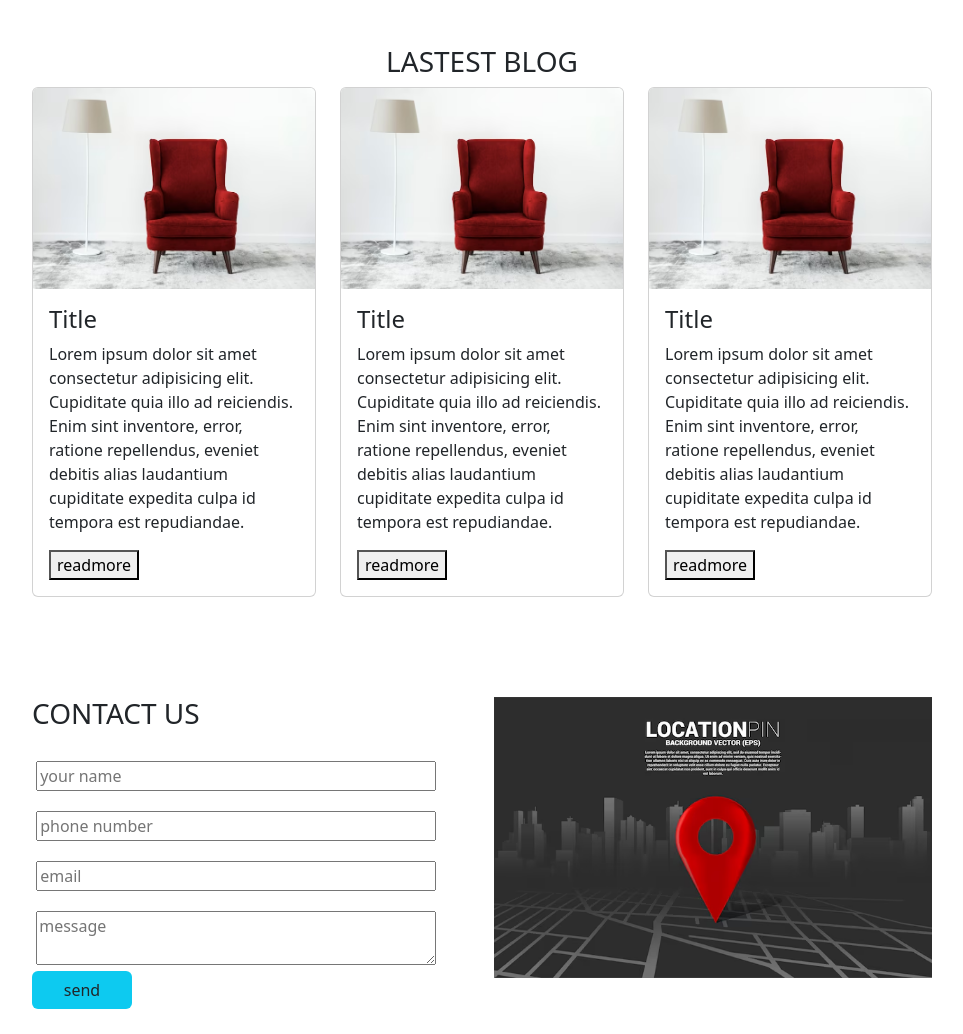
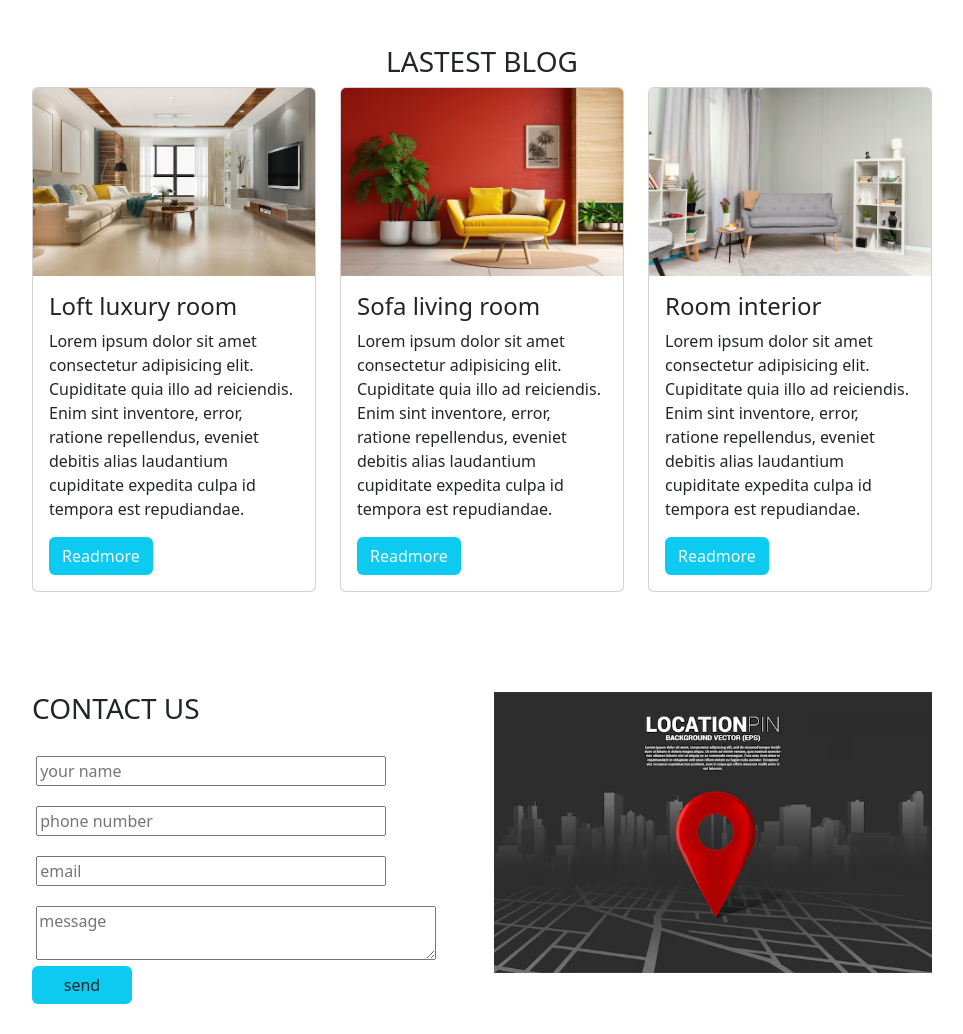
Before and after one commit to rinshidvk/Luminar-exam-2, a plain HTML site: page index.html in a window 1280 px wide. Shown: the part 1248-2282 px from the top of the page, without its empty margins (158-1121 px from the left). Before the commit the page ends 2257 px from the top, so only its background shows below. Drawn offline with nearby package versions, Linux system fonts and the light colour scheme.

Commit message:
images changed

```diff
--- a/index.html
+++ b/index.html
@@ -76,7 +76,7 @@
                       </div>
                       <div class="col-lg-3 col-md-3 col-6 social-media">
                         <button class="navbar-toggler" type="button" data-bs-toggle="collapse" data-bs-target="#collapsibleNavbar">
-                          <span class="navbar-toggler-icon"></span>
+                          <span class="navbar-toggler-icon" style="background-color: black; color: aliceblue;"></span>
                         </button>
 
                         <a href="#">
@@ -163,7 +163,7 @@
                     <div class="col-lg col-md-5 col-sm-12">
                         <img src="./images/chair-realistic-illustration_1284-9507.jpg.avif" class="img-fluid" alt="">
 
-                        <h6 class="d-flex justify-content-center">BROWN CHAIR DESIGB</h6>
+                        <h6 class="d-flex justify-content-center">BROWN CHAIR DESIGn</h6>
                         <div class="footer" style="display: flex; justify-content: space-around;">
                             <h6> $100</h6>
                             <span style="color: aqua;">Buy now</span>
@@ -173,7 +173,7 @@
                     <div class="col-lg col-md-5 col-sm-12">
                         <img src="./images/sleek-stylish-white-bed-with-high-gloss-finish_899449-239033.jpg.avif" class="img-fluid" alt="">
 
-                        <h6 class="d-flex justify-content-center">BROWN CHAIR DESIGB</h6>
+                        <h6 class="d-flex justify-content-center">DOUBLE BED DESIGN</h6>
                         <div class="footer" style="display: flex; justify-content: space-around;">
                             <h6> $100</h6>
                             <span style="color: aqua;">Buy now</span>
@@ -181,9 +181,8 @@
                         </div>
                     </div>
                     <div class="col-lg col-md-5 col-sm-12">
-                        <img src="./images/chair-realistic-illustration_1284-9507.jpg.avif" class="img-fluid" alt="">
-
-                        <h6 class="d-flex justify-content-center">BROWN CHAIR DESIGB</h6>
+                        <img src="./images/chair-pillow_176382-880.jpg.avif" class="img-fluid" alt="">
+                        <h6 class="d-flex justify-content-center">HOUSE CHAIR DESIGN</h6>
                         <div class="footer" style="display: flex; justify-content: space-around;">
                             <h6> $100</h6>
                             <span style="color: aqua;">Buy now</span>
@@ -217,48 +216,48 @@
                     <div class="row">
                         <div class="col-lg col-md-5 col-sm-12">
                             <div class="card text-start">
-                                <img class="card-img-top" src="./images/wing-back-chair-carpet-no-people_53876-160092.jpg.avif" alt="Title" />
+                                <img class="card-img-top" src="./images/3d-rendering-loft-luxury-living-room-with-bookshelf-near-bookshelf_105762-2224.jpg.avif" alt="Title" />
                                 <div class="card-body">
-                                    <h4 class="card-title">Title</h4>
+                                    <h4 class="card-title">Loft luxury room</h4>
                                     <p class="card-text">Lorem ipsum dolor sit amet consectetur adipisicing elit. Cupiditate quia illo ad reiciendis. Enim sint inventore, error, ratione repellendus, eveniet debitis alias laudantium cupiditate expedita culpa id tempora est repudiandae.</p>
-                                    <button>readmore</button>
+                                    <button class="btn bg-info text-light">Readmore</button>
                                 </div>
                             </div>
                         </div>
                         <div class="col-lg col-md-5 col-sm-12">
                             <div class="card text-start">
-                                <img class="card-img-top" src="./images/wing-back-chair-carpet-no-people_53876-160092.jpg.avif" alt="Title" />
+                                <img class="card-img-top" src="./images/sofa-living-room-decorated-with-brazilian-folklore-design_23-2150794203.jpg.avif" alt="Title" />
                                 <div class="card-body">
-                                    <h4 class="card-title">Title</h4>
+                                    <h4 class="card-title">Sofa living room</h4>
                                     <p class="card-text">Lorem ipsum dolor sit amet consectetur adipisicing elit. Cupiditate quia illo ad reiciendis. Enim sint inventore, error, ratione repellendus, eveniet debitis alias laudantium cupiditate expedita culpa id tempora est repudiandae.</p>
-                                    <button>readmore</button>
+                                    <button class="btn bg-info text-light">Readmore</button>
                                 </div>
                             </div>
                         </div>
                         <div class="col-lg col-md-5 col-sm-12">
                             <div class="card text-start">
-                                <img class="card-img-top" src="./images/wing-back-chair-carpet-no-people_53876-160092.jpg.avif" alt="Title" />
+                                <img class="card-img-top" src="./images/room-interior-design_23-2148899488.jpg.avif" alt="Title" />
                                 <div class="card-body">
-                                    <h4 class="card-title">Title</h4>
+                                    <h4 class="card-title">Room interior</h4>
                                     <p class="card-text">Lorem ipsum dolor sit amet consectetur adipisicing elit. Cupiditate quia illo ad reiciendis. Enim sint inventore, error, ratione repellendus, eveniet debitis alias laudantium cupiditate expedita culpa id tempora est repudiandae.</p>
-                                    <button>readmore</button>
+                                    <button class=" btn bg-info text-light">Readmore</button>
                                 </div>
                             </div>
                         </div>
                     </div>
                 </div>
             </div>
-            <div class="container-fluid" style="margin-top: 100px;">
+            <div class="container-fluid" style="margin-top: 100px; padding-bottom: 30px;">
                 <div class="container w-75">
                     <div class="row">
                         <div class="col-lg col-md-5 col-sm-12">
                             <h3 style="margin-bottom: 30px;">CONTACT US</h3>
                             <label for=""></label>
-                            <input type="text" style="width: 400px; margin-bottom: 20px;" placeholder="your name"><br>
+                            <input type="text" style="width: 350px; margin-bottom: 20px;" placeholder="your name"><br>
                             <label for=""></label>
-                            <input type="text" style="width: 400px; margin-bottom: 20px;" placeholder="phone number"><br>
+                            <input type="text" style="width: 350px; margin-bottom: 20px;" placeholder="phone number"><br>
                             <label for=""></label>
-                            <input type="text" style="width: 400px; margin-bottom: 20px;" placeholder="email"><br>
+                            <input type="text" style="width: 350px; margin-bottom: 20px;" placeholder="email"><br>
                             <label for=""></label>
                             <textarea name="" placeholder="message" style="width: 400px;" id=""></textarea>
                             <button class="btn bg-info" style="width: 100px;">send</button>
--- a/style.css
+++ b/style.css
@@ -10,6 +10,7 @@
 .collapse {
 	position: relative;
 	top: -2px;
+
 }
 
 .navbar-nav .nav-item {
@@ -29,6 +30,7 @@
 }
 .navbar-expand-lg .navbar-collapse {
 	justify-content: left;
+
 }
 .fixed-top {
 	background:white;
@@ -45,10 +47,10 @@ nav .social-media a {
 @media screen and (max-width:768px) {
 	.navbar-collapse {
 		position: absolute;
-		background: #b80818;
+		background: white;
 		width: 100%;
 		left: 0px;
-		top: 65px;
+		top: 25px;
 		padding-left: 20px;
 		padding-bottom: 70px;
 	}
```
Also changed, not shown: images/3d-rendering-loft-luxury-living-room-with-bookshelf-near-bookshelf_105762-2224.jpg.avif (added), images/3d-rendering-loft-luxury-living-room-with-bookshelf-with-pouf_105762-2177.jpg.avif (added), images/chair-pillow_176382-880.jpg.avif (added), images/illustration-living-room-interior_252025-159447.jpg.avif (added), images/modern-living-room-minimalistic-design-spacious-interior-realistic-vector-mockup-with-laminate-floor_1441-2792.jpg.avif (added), images/modern-minimalist-style-living-room-interior-with-corn-yellow-sofa-white-fancy-coffee-table-illustration_1284-28239.jpg.avif (added), images/room-interior-design_23-2148899488.jpg.avif (added), images/sofa-living-room-decorated-with-brazilian-folklore-design_23-2150794203.jpg.avif (added).
